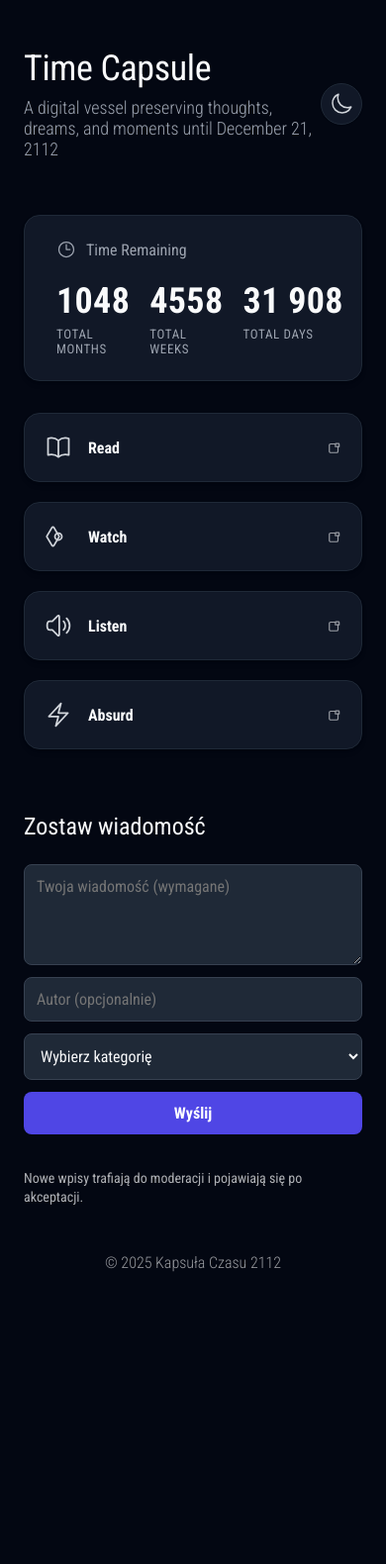
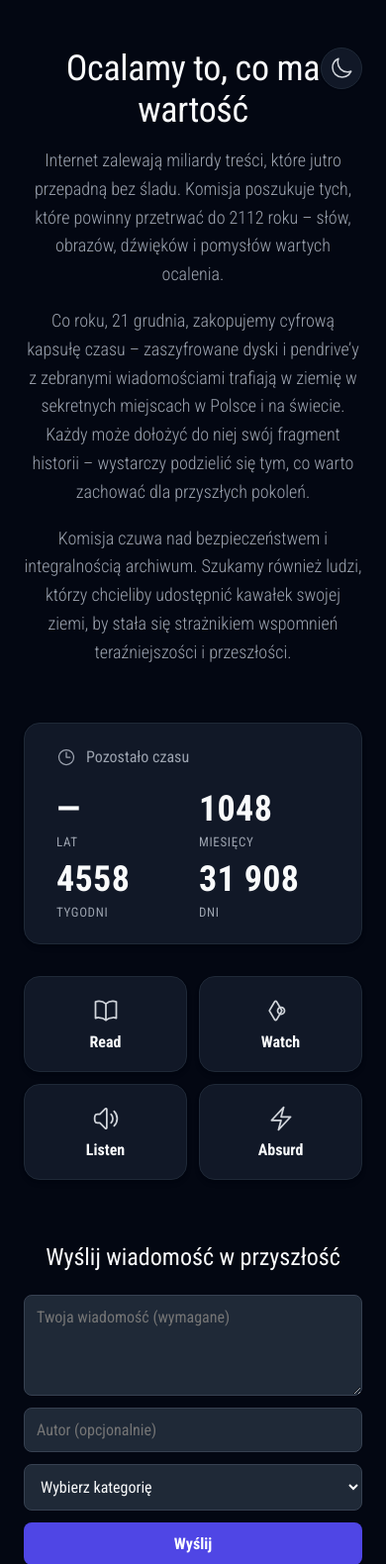
Before and after one commit to s1ntex777/2112today, a PHP site: page / in a window 390 px wide. Shown: the top 1580 px of the page at 99% size. Before the commit the page ends 1285 px from the top, so only its background shows below. Run offline with PHP 8.4, Linux system fonts and the light colour scheme; data that the repository does not hold is empty.

Commit message:
Update index.php

```diff
--- a/index.php
+++ b/index.php
@@ -75,7 +75,6 @@ $csrf = csrf_token();
   html { scroll-behavior: smooth; }
   body {
     margin: 0;
-    /* ZMIANA: Ustawienie nowej czcionki */
     font-family: 'Roboto Condensed', sans-serif;
     background: var(--dark-bg);
     color: var(--dark-text-primary);
@@ -94,10 +93,15 @@ $csrf = csrf_token();
     align-items: center;
     margin-bottom: 56px;
   }
-  .brand { text-align: left; }
+  .brand {
+    text-align: center;
+    width: 100%;
+    max-width: 720px;
+    margin-left: auto;
+    margin-right: auto;
+  }
   .brand h1 {
     font-size: clamp(36px, 5vw, 52px);
-    /* ZMIANA: Dostosowanie grubości do nowej czcionki */
     font-weight: 400;
     letter-spacing: -0.01em;
     margin: 0;
@@ -105,9 +109,13 @@ $csrf = csrf_token();
   .brand p {
     font-size: 18px;
     color: var(--dark-text-secondary);
-    margin: 8px 0 0;
-    max-width: 450px;
+    margin: 16px 0 0;
     font-weight: 300;
+    line-height: 1.6;
+  }
+  /* Dodatkowy styl dla akapitów, aby miały odstęp */
+  .brand p + p {
+      margin-top: 1em;
   }
   [data-theme="light"] .brand p { color: var(--light-text-secondary); }
 
@@ -122,6 +130,9 @@ $csrf = csrf_token();
     align-items: center;
     justify-content: center;
     box-shadow: 0 1px 2px 0 rgba(0, 0, 0, 0.05);
+    position: absolute;
+    top: 48px;
+    right: 24px;
   }
   [data-theme="light"] .theme-toggle {
     background: var(--light-card-bg);
@@ -165,12 +176,11 @@ $csrf = csrf_token();
   [data-theme="light"] .time-card .title { color: var(--light-text-secondary); }
   .time-card .countdown {
     display: grid;
-    grid-template-columns: repeat(3, 1fr);
+    grid-template-columns: repeat(4, 1fr);
     gap: var(--gap);
   }
   .time-card .value {
     font-size: clamp(36px, 6vw, 52px);
-    /* ZMIANA: Pogrubienie licznika dla lepszego kontrastu */
     font-weight: 700;
     letter-spacing: 0.01em;
     line-height: 1;
@@ -188,7 +198,7 @@ $csrf = csrf_token();
   /* Action Buttons */
   .actions {
     display: grid;
-    grid-template-columns: repeat(2, 1fr);
+    grid-template-columns: repeat(4, 1fr);
     gap: var(--gap);
   }
   .action-btn {
@@ -223,7 +233,12 @@ $csrf = csrf_token();
 
   /* Wall of Messages Section */
   .panel { margin-top: 64px; }
-  .panel h2 { margin-top: 0; font-size: 24px; font-weight: 400; }
+  .panel h2 {
+    margin-top: 0;
+    font-size: 24px;
+    font-weight: 400;
+    text-align: center;
+  }
 
   /* Form Elements */
   textarea, input, select, .btn {
@@ -264,15 +279,40 @@ $csrf = csrf_token();
   .entry small { display: block; margin-top: 8px; opacity: 0.7; font-size: 14px; font-weight: 400;}
 
   footer { opacity: 0.6; margin-top: 48px; text-align: center; font-weight: 300; }
-  @media (max-width: 640px) { .actions { grid-template-columns: 1fr; } }
+
+  @media (max-width: 768px) {
+    .actions, .time-card .countdown {
+      grid-template-columns: repeat(2, 1fr);
+    }
+    .brand {
+        text-align: center;
+    }
+    .theme-toggle {
+    }
+  }
+  @media (max-width: 480px) {
+    .actions, .time-card .countdown {
+      gap: 12px;
+    }
+    .action-btn {
+        flex-direction: column;
+        gap: 8px;
+        text-align: center;
+    }
+    .action-btn .external-icon {
+        display: none;
+    }
+  }
 </style>
 </head>
 <body>
 <div class="wrap">
   <header>
     <div class="brand">
-      <h1>Time Capsule</h1>
-      <p>A digital vessel preserving thoughts, dreams, and moments until December 21, 2112</p>
+        <h1>Ocalamy to, co ma wartość</h1>
+        <p>Internet zalewają miliardy treści, które jutro przepadną bez śladu. Komisja poszukuje tych, które powinny przetrwać do 2112 roku – słów, obrazów, dźwięków i pomysłów wartych ocalenia.</p>
+        <p>Co roku, 21 grudnia, zakopujemy cyfrową kapsułę czasu – zaszyfrowane dyski i pendrive’y z zebranymi wiadomościami trafiają w ziemię w sekretnych miejscach w Polsce i na świecie. Każdy może dołożyć do niej swój fragment historii – wystarczy podzielić się tym, co warto zachować dla przyszłych pokoleń.</p>
+        <p>Komisja czuwa nad bezpieczeństwem i integralnością archiwum. Szukamy również ludzi, którzy chcieliby udostępnić kawałek swojej ziemi, by stała się strażnikiem wspomnień teraźniejszości i przeszłości.</p>
     </div>
     <button id="theme" class="theme-toggle" aria-label="Przełącz motyw">
       <svg class="icon icon-sun" xmlns="http://www.w3.org/2000/svg" fill="none" viewBox="0 0 24 24" stroke-width="1.5" stroke="currentColor"><path stroke-linecap="round" stroke-linejoin="round" d="M12 3v2.25m6.364.386l-1.591 1.591M21 12h-2.25m-.386 6.364l-1.591-1.591M12 18.75V21m-4.773-4.227l-1.591 1.591M5.25 12H3m4.227-4.773L5.636 5.636M15.75 12a3.75 3.75 0 11-7.5 0 3.75 3.75 0 017.5 0z" /></svg>
@@ -284,12 +324,13 @@ $csrf = csrf_token();
     <section class="time-card">
       <div class="title">
         <svg xmlns="http://www.w3.org/2000/svg" fill="none" viewBox="0 0 24 24" stroke-width="1.5" stroke="currentColor"><path stroke-linecap="round" stroke-linejoin="round" d="M12 6v6h4.5m4.5 0a9 9 0 11-18 0 9 9 0 0118 0z" /></svg>
-        <span>Time Remaining</span>
+        <span>Pozostało czasu</span>
       </div>
       <div id="countdown" class="countdown">
-        <div><div class="value" id="c-months">—</div><div class="label">Total Months</div></div>
-        <div><div class="value" id="c-weeks">—</div><div class="label">Total Weeks</div></div>
-        <div><div class="value" id="c-days">—</div><div class="label">Total Days</div></div>
+        <div><div class="value" id="c-years">—</div><div class="label">Lat</div></div>
+        <div><div class="value" id="c-months">—</div><div class="label">Miesięcy</div></div>
+        <div><div class="value" id="c-weeks">—</div><div class="label">Tygodni</div></div>
+        <div><div class="value" id="c-days">—</div><div class="label">Dni</div></div>
       </div>
     </section>
 
@@ -317,7 +358,7 @@ $csrf = csrf_token();
     </section>
 
     <section id="wall" class="panel">
-      <h2>Zostaw wiadomość</h2>
+      <h2>Wyślij wiadomość w przyszłość</h2>
       <form method="post">
         <input type="hidden" name="action" value="add_message">
         <input type="hidden" name="csrf" value="<?= e($csrf) ?>">
```
